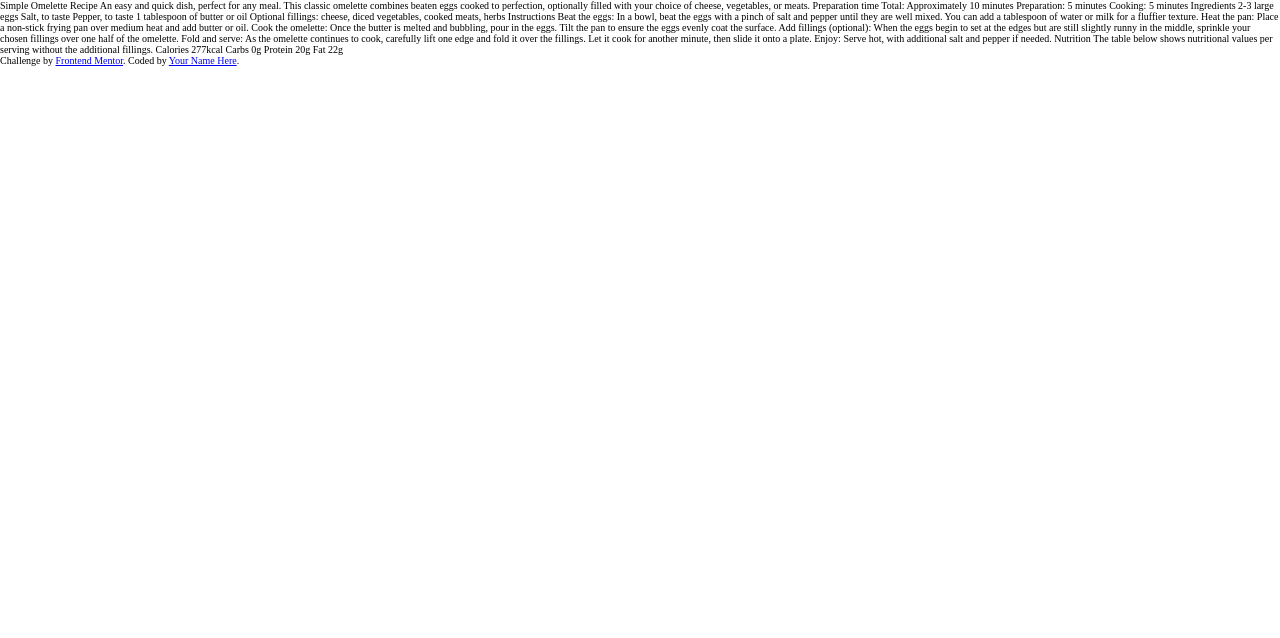
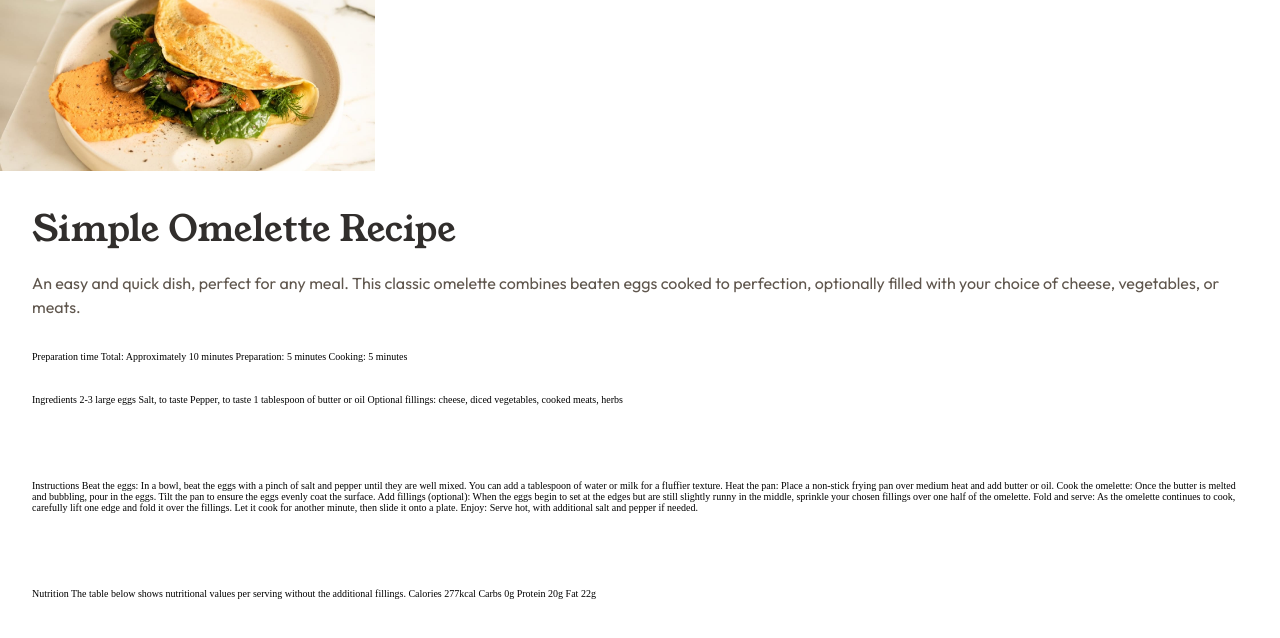
Before and after one commit to chrisdzasc/Recipe-Page, a plain HTML site: page index.html in a window 1280 px wide. Drawn offline with Linux system fonts and the light colour scheme.

Commit message:
Updating the content

```diff
--- a/css/index.css
+++ b/css/index.css
@@ -22,3 +22,51 @@ html {
     padding: 0;
     box-sizing: border-box;
 }
+
+body {
+    background-color: var(--white);
+}
+
+.top-image {
+    width: 37.5rem;
+    height: 17.1rem;
+    overflow: hidden;
+}
+
+.image-omelette {
+    width: 100%;
+    height: 100%;
+    object-fit: cover;
+}
+
+.container {
+    height: 100vh;
+    padding: 4rem 3.2rem;
+    display: flex;
+    flex-direction: column;
+    gap: 3.2rem;
+}
+
+.title {
+    display: flex;
+    flex-direction: column;
+    gap: 2.4rem;
+}
+
+h1 {
+    font-size: 3.6rem;
+    font-family: "Young Serif", sans-serif;
+    font-weight: 400;
+    color: var(--stone-900);
+    letter-spacing: 0%;
+    line-height: 100%;
+}
+
+.description {
+    font-size: 1.6rem;
+    font-family: "Outfit", sans-serif;
+    color: var(--stone-600);
+    line-height: 150%;
+    letter-spacing: 0%;
+    font-weight: 400;
+}
--- a/index.html
+++ b/index.html
@@ -34,21 +34,29 @@
 </head>
 <body>
 
-  <div></div>
+  <header class="top-image">
+    <img src="assets/images/image-omelette.jpeg" alt="Omelette" class="image-omelette">
+  </header>
 
-  <div></div>
+  <main class="container">
 
-  Simple Omelette Recipe
+    <div class="title">
 
-  An easy and quick dish, perfect for any meal. This classic omelette combines beaten eggs cooked
-  to perfection, optionally filled with your choice of cheese, vegetables, or meats.
+      <h1>Simple Omelette Recipe</h1>
 
+      <p class="description">An easy and quick dish, perfect for any meal. This classic omelette combines beaten eggs cooked to perfection, optionally filled with your choice of cheese, vegetables, or meats.</p>
+
+    </div>
+
+    <div>
       Preparation time
 
       Total: Approximately 10 minutes
       Preparation: 5 minutes
       Cooking: 5 minutes
+    </div>
 
+    <div>
       Ingredients
 
       2-3 large eggs
@@ -56,7 +64,11 @@
       Pepper, to taste
       1 tablespoon of butter or oil
       Optional fillings: cheese, diced vegetables, cooked meats, herbs
+    </div>
 
+    <br>
+
+    <div>
       Instructions
 
       Beat the eggs: In a bowl, beat the eggs with a pinch of salt and pepper until they are well mixed.
@@ -74,7 +86,11 @@
       fillings. Let it cook for another minute, then slide it onto a plate.
 
       Enjoy: Serve hot, with additional salt and pepper if needed.
+    </div>
 
+    <br>
+
+    <div>
       Nutrition
 
       The table below shows nutritional values per serving without the additional fillings.
@@ -90,10 +106,10 @@
 
       Fat
       22g
+    </div>
 
-  <div class="attribution">
-    Challenge by <a href="https://www.frontendmentor.io?ref=challenge" target="_blank">Frontend Mentor</a>.
-    Coded by <a href="#">Your Name Here</a>.
-  </div>
+  </main>
+
+
 </body>
 </html>
```
Lines whose indentation alone changed are shown as unchanged.
